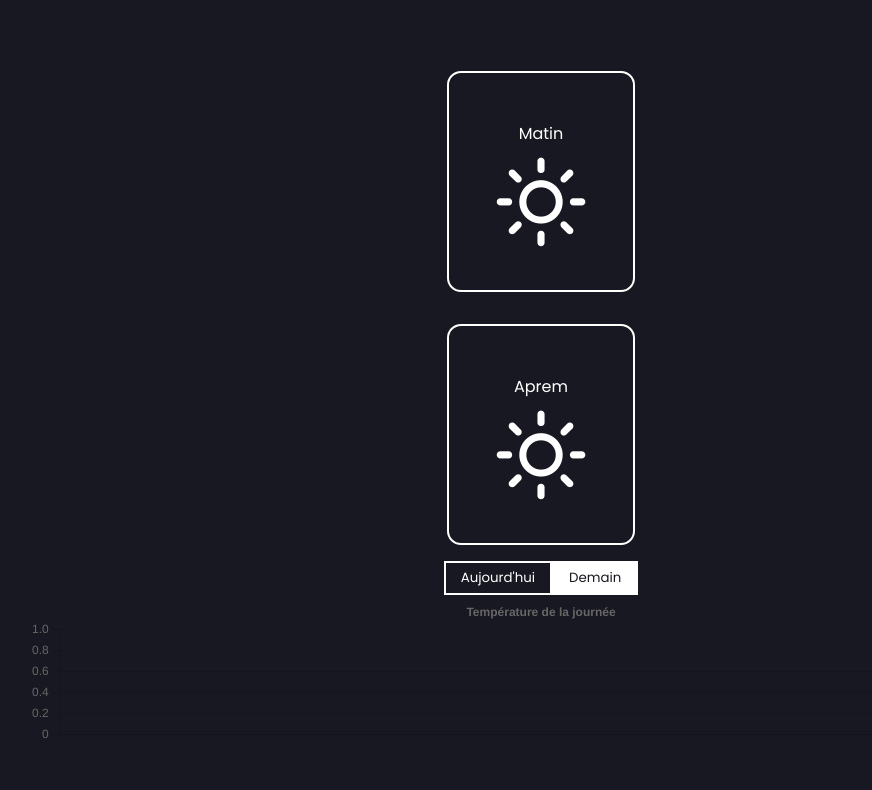
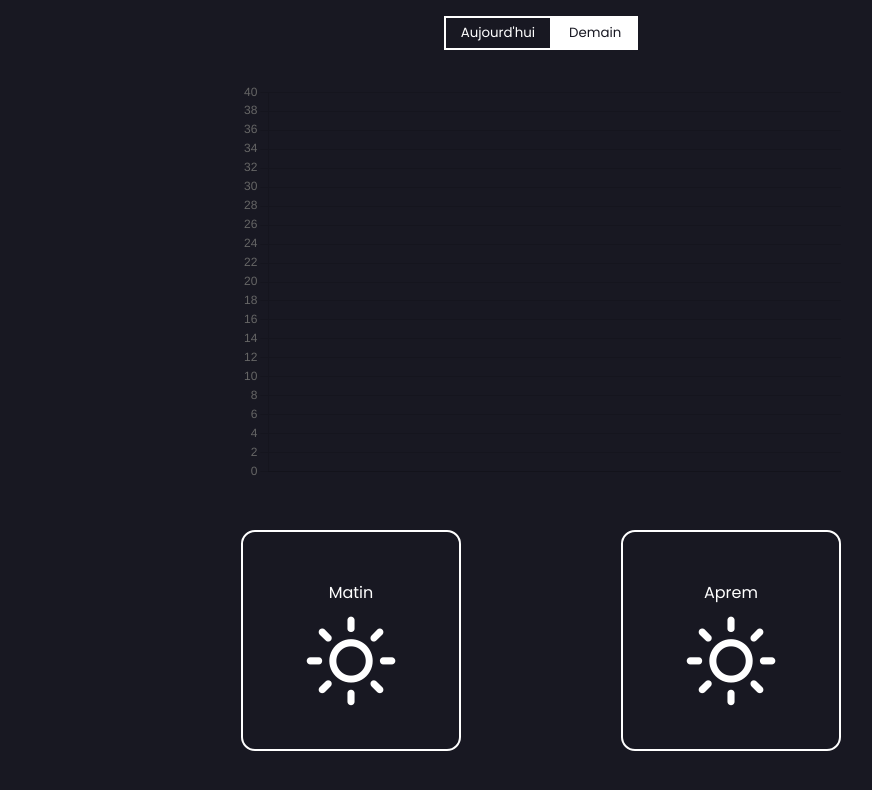
Before and after one commit to kevin-soulhol/app-meteo, a React (Vite) app: page / in a window 1280 px wide. Shown: the top 790 px of the page, without its empty margins (99-971 px from the left). Built offline with nearby package versions, Linux system fonts and the light colour scheme; no server answers.

Commit message:
modif css

```diff
--- a/src/App.tsx
+++ b/src/App.tsx
@@ -18,7 +18,7 @@ interface IWeatherCodeDay {
 }
 
 const morningRange = { start : 8, end : 13 }
-const afternoonRange = { start : 14, end : 20 }
+const afternoonRange = { start : 14, end : 22 }
 
 
 function App() {
@@ -121,8 +121,7 @@ function App() {
   return (
     <div className="App">
 
-      <WeatherIndication morning={true} temp={weatherDay?.morning} weatherCode={weatherCodeDay?.morning} />
-      <WeatherIndication morning={false} temp={weatherDay?.afternoon} weatherCode={weatherCodeDay?.afternoon} />
+
 
       <div className="contains-buttons">
         <button data-selected={!tomorrow} onClick={() => setTomorrow(false)}>Aujourd'hui</button>
@@ -131,6 +130,10 @@ function App() {
 
       <ChartTemp label={data?.hourly?.time?.slice(morningRange.start, afternoonRange.end)} temperature={data?.hourly?.temperature_2m} />
 
+    <div className="contain-Indications">
+      <WeatherIndication morning={true} temp={weatherDay?.morning} weatherCode={weatherCodeDay?.morning} />
+      <WeatherIndication morning={false} temp={weatherDay?.afternoon} weatherCode={weatherCodeDay?.afternoon} />
+    </div>
 
     </div>
   );
--- a/src/components/ChartTemp.tsx
+++ b/src/components/ChartTemp.tsx
@@ -21,33 +21,39 @@ ChartJS.register(
 );
 
 
-function ChartTemp({ label, temperature } : { label : string[], temperature : number[] }) {
+function ChartTemp({ label, temperature }: { label: string[], temperature: number[] }) {
 
-    const options =  {
+  const options = {
     responsive: true,
     maintainAspectRatio: false,
     plugins: {
       legend: {
-            display : false,
+        display: false,
         position: 'top' as const,
       },
       title: {
-            display: true,
+        display: false,
         text: 'Température de la journée',
-          },
-          LayoutItem : {
-            width : 500
       }
     },
+    scales: {
+      y: {
+        min: 0,
+        max : 40,
+        ticks: {
+          stepSize: 2
+        }
+      }
+    }
   };
 
   const data = {
-        labels : label?.map(date => date.split('T')[1].split(':')[0] + ' H'),
-        datasets : [
+    labels: label?.map(date => date.split('T')[1].split(':')[0] + ' H'),
+    datasets: [
       {
-                label : 'Temperature',
-                data : temperature,
-                borderColor : 'rgb(53, 162, 235)',
+        label: 'Temperature',
+        data: temperature,
+        borderColor: 'rgb(53, 162, 235)',
         backgroundColor: 'rgba(53, 162, 235, 0.5)',
         fill: true,
       }
@@ -55,7 +61,7 @@ function ChartTemp({ label, temperature } : { label : string[], temperature : nu
   }
 
   return (
-    <div className="ChartTemp" style={{width: "80vw"}}>
+    <div className="ChartTemp" style={{ width: "100%", height : "400px" }}>
       <Line options={options} data={data} />
     </div>
   );
--- a/src/styles/app.css
+++ b/src/styles/app.css
@@ -5,6 +5,7 @@
 }
 
 .App {
+    box-sizing: border-box;
     width: 100vw;
     height: 100vh;
     background-color: rgb(24, 24, 34);
@@ -13,8 +14,24 @@
 
     display: flex;
     flex-direction: column;
-    justify-content: center;
     align-items: center;
+    padding: 1em;
+}
+
+.App > * {
+    max-width: 600px;
+}
+
+.contain-Indications {
+    display: flex;
+    flex-wrap: wrap;
+    justify-content: space-between;
+    box-sizing: border-box;
+    margin: 0;
+    padding: 0;
+    position: relative;
+    width: 100%;
+    padding-top: 3em;
 }
 
 .WeatherIndications {
@@ -22,10 +39,11 @@
     flex-direction: column;
     justify-content: center;
     align-items: center;
-    margin: 1em;
     border: 2px solid white;
     border-radius: 14px;
     padding: 3em;
+    overflow: hidden;
+    width: 20%;
 }
 
 .titre {
@@ -40,6 +58,7 @@
     display: flex;
     justify-content: space-between;
     align-items: center;
+    margin-bottom: 2em;
 }
 
 .contains-buttons button {
```
Lines whose indentation alone changed are shown as unchanged.
